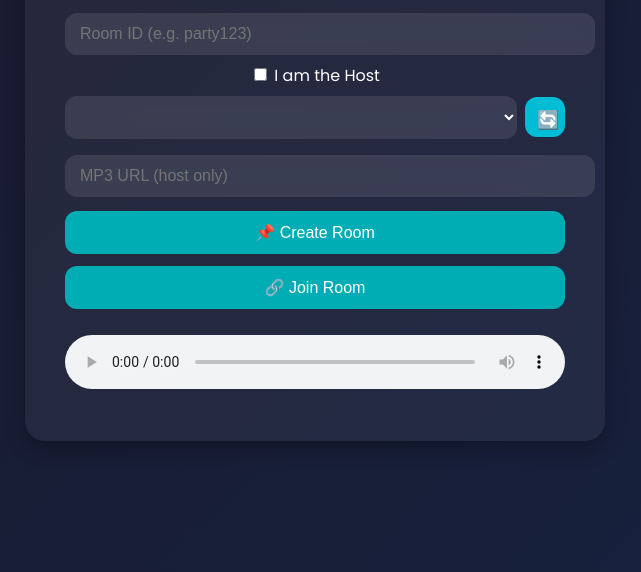
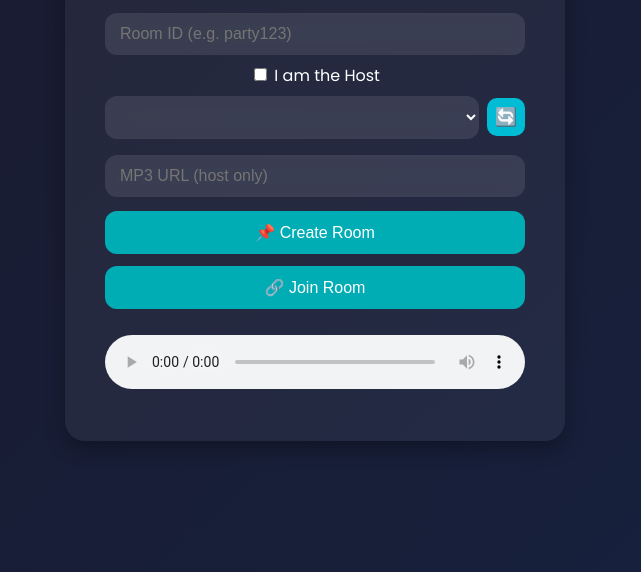
Before and after one commit to lyquyen551999/streamlit-music-files, a website: page index.html in a window 1280 px wide. Shown: the part 228-800 px from the top of the page, without its empty margins (325-966 px from the left). Drawn offline with Linux system fonts and the light colour scheme.

Commit message:
Update index.html

```diff
--- a/index.html
+++ b/index.html
@@ -6,6 +6,9 @@
   <title>🎧 Listening Party</title>
   <link href="https://fonts.googleapis.com/css2?family=Poppins:wght@400;600&display=swap" rel="stylesheet"/>
   <style>
+    *, *::before, *::after {
+        box-sizing: border-box;
+    }
     body {
       margin: 0;
       font-family: 'Poppins', sans-serif;
@@ -74,12 +77,13 @@
   <h1>🎧 Listening Party</h1>
   <input id="roomId" placeholder="Room ID (e.g. party123)" type="text"/>
   <label><input id="isHost" onchange="toggleAudioInput()" type="checkbox"/> I am the Host</label>
-  <div style="display: flex; align-items: center; gap: 8px;">
+  <div style="display: flex; align-items: center; gap: 8px; width: 100%;">
     <select id="audioSelect" style="flex: 1;"></select>
     <button onclick="fetchSongs()"
-            title="Reload song list"
-            style="width: 40px; height: 40px; font-size: 18px; border-radius: 12px;
-                   background-color: #00bcd4; color: white; border: none; cursor: pointer;">
+        title="Reload song list"
+        style="width: 38px; height: 38px; display: flex; align-items: center; justify-content: center;
+               font-size: 18px; border-radius: 10px; background-color: #00bcd4; color: white;
+               border: none; cursor: pointer; flex-shrink: 0;">
       🔄
     </button>
   </div>
```
